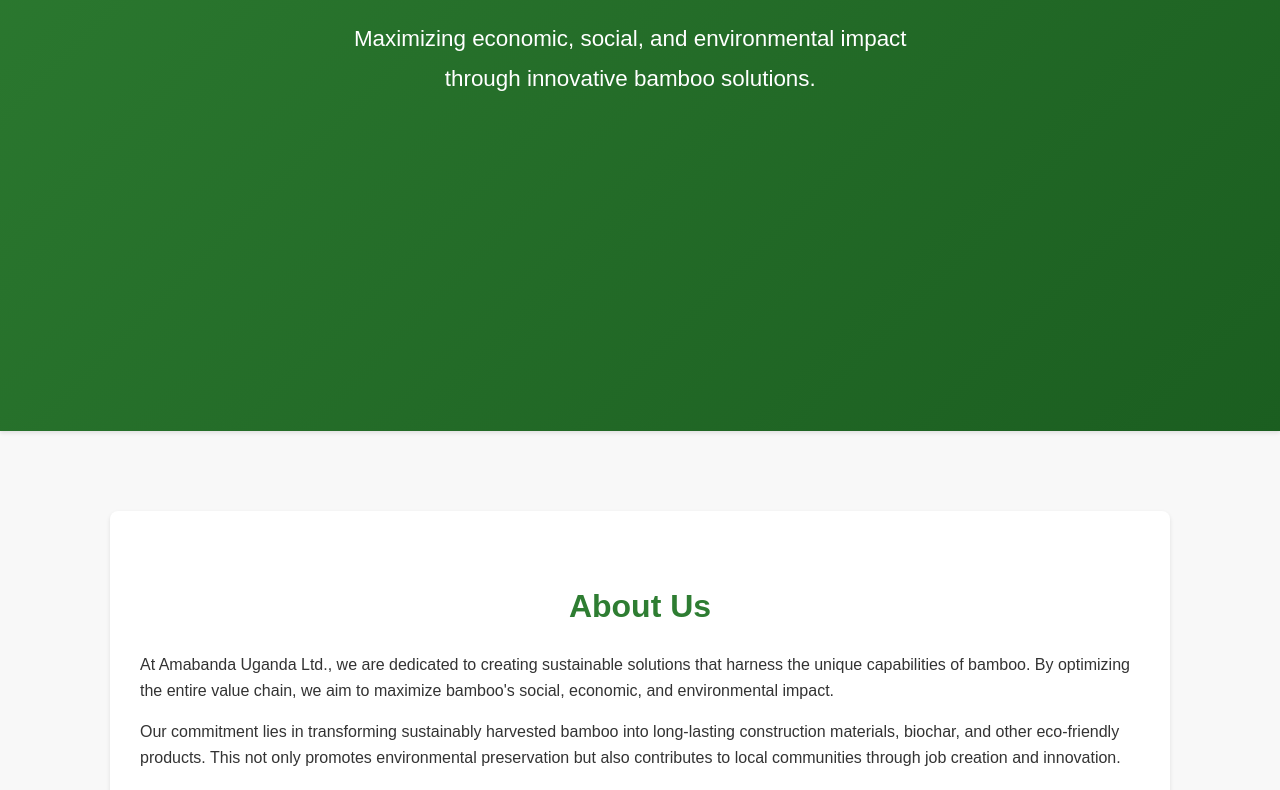
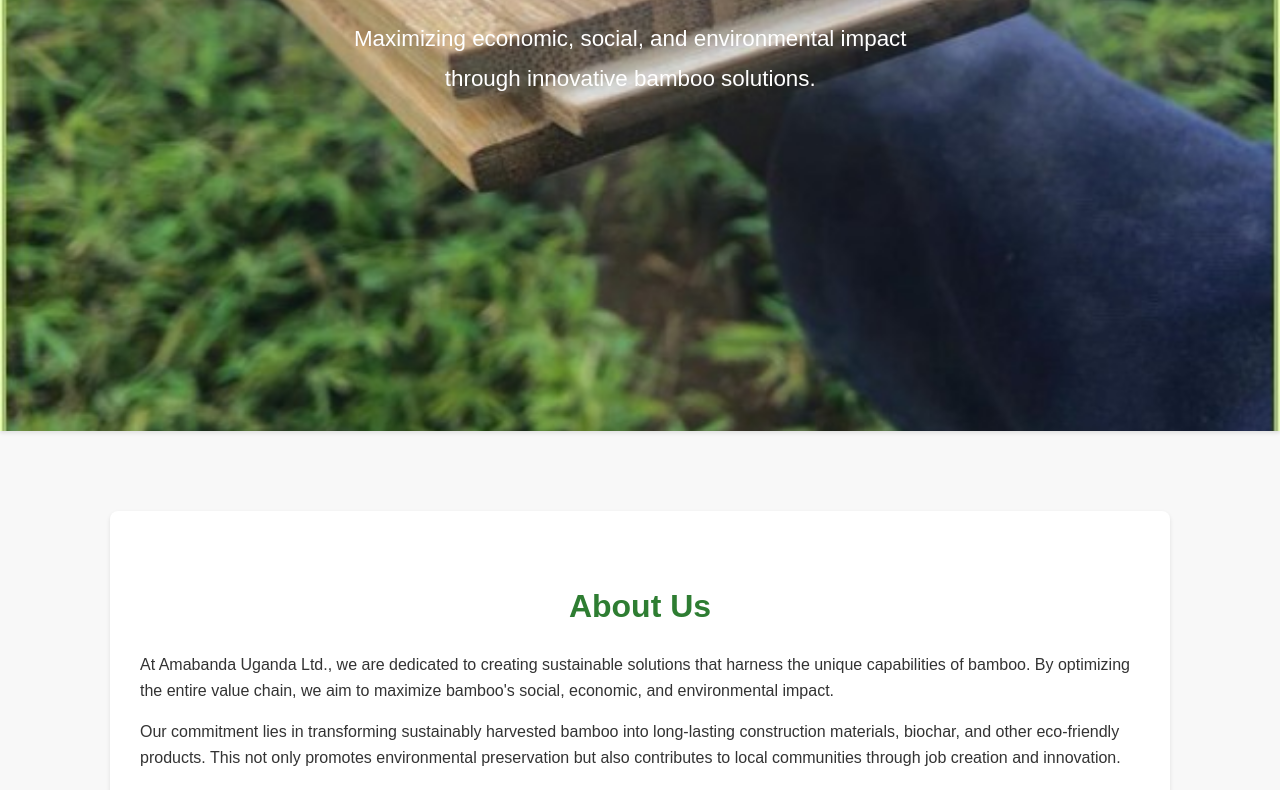
Before and after one commit to KnDjoshua/amabandaugandaltd, a plain HTML site: page index.html in a window 1280 px wide. Shown: the part 409-1199 px from the top of the page. Drawn offline with Linux system fonts and the light colour scheme.

Commit message:
Update styles.css

```diff
--- a/style/styles.css
+++ b/style/styles.css
@@ -29,7 +29,11 @@
 /* Header */
 header {
     height: 100vh;
-    background: linear-gradient(135deg, #2e7d32, #1b5e20);
+    /* background: linear-gradient(135deg, #00ff0d, #1b5e20); */
+    background-image: url(/style/laminated_timber.jpg);
+    background-repeat: no-repeat;
+    background-size: cover;
+    background-attachment: fixed;
     color: #fff;
     display: flex;
     flex-direction: column;
```
